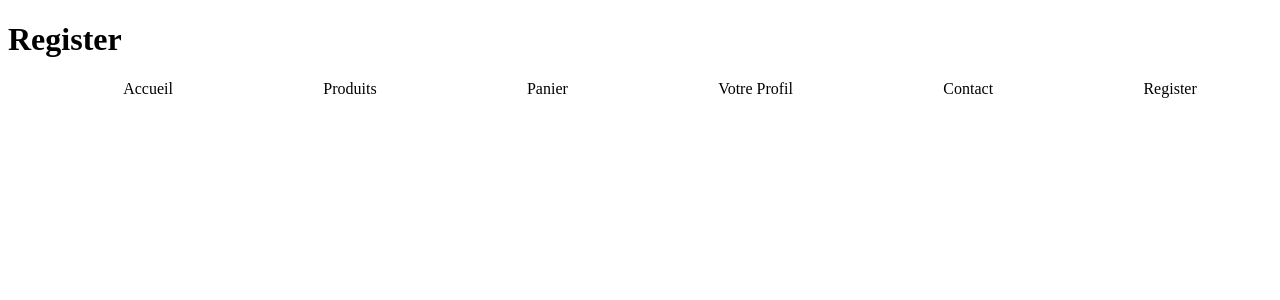
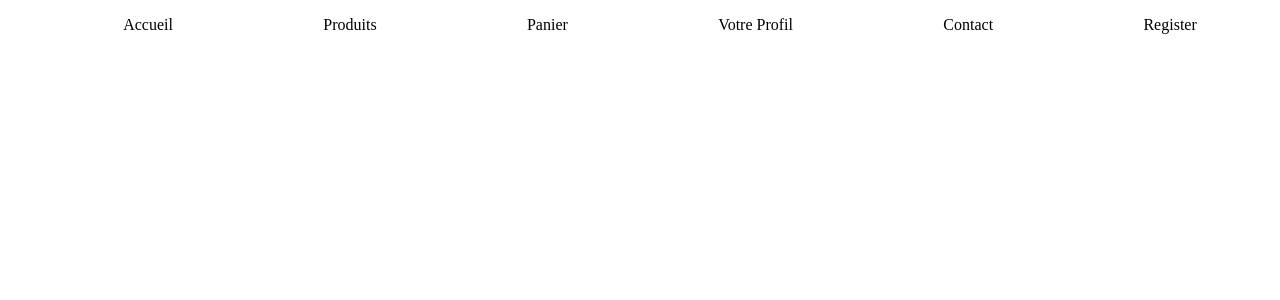
Before and after one commit to Sharizhai/SuperBoutiqueProject, a React (Create React App) app: page /register in a window 1280 px wide. Shown: the top 300 px of the page. Built offline with nearby package versions, Linux system fonts and the light colour scheme.

Commit message:
register start

```diff
--- a/src/App.js
+++ b/src/App.js
@@ -4,7 +4,9 @@ import '../src/css/app.css';
 
 const App = () => {
   return (
-    <Navbar></Navbar>
+    <>
+      <Navbar />
+    </>
   )
 }
 
--- a/src/routing/RegisterPage.js
+++ b/src/routing/RegisterPage.js
@@ -2,7 +2,7 @@ const Register = () => {
 
     return(
         <>
-            <h1>Register</h1>
+            <form></form>
         </>
     )
 
```
